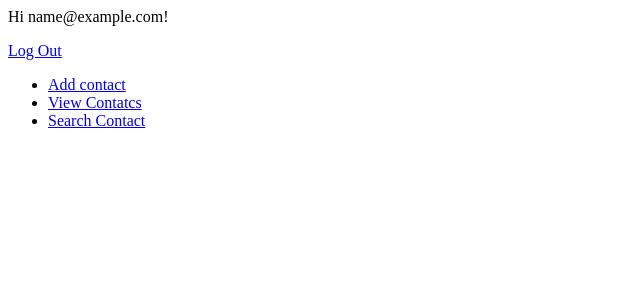
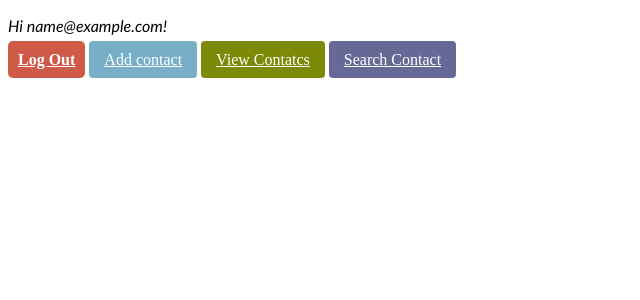
Before and after one commit to mahammed1991/book, a Django app: page / in a window 1280 px wide. Shown: the top 300 px of the page, without its empty margins (0-640 px from the left). Run offline with Django 3.2, Linux system fonts and the light colour scheme; the visitor is signed in with stand-in values (Sample User, id 1).

Commit message:
UI update

```diff
--- a/c_book/views.py
+++ b/c_book/views.py
@@ -49,8 +49,10 @@ def get_all_contacts(request):
 
 @login_required
 def delete_contact(request, contact_id):
-    contact = Contact.objects.get(id=contact_id)
-    contact.delete()
+    try:
+        contact = Contact.objects.get(id=contact_id)
+    except Contact.DoesNotExist:
+        contact = None
     return render(request, 'c_book/contact_delete_confirmation.html')
 
 
--- a/templates/home.html
+++ b/templates/home.html
@@ -4,20 +4,79 @@
    <head>
       <meta charset="utf-8">
       <title></title>
+      <style media="screen">
+      .user-style{
+        font-family: "Trebuchet MS", Verdana, sans-serif;
+      }
+      .log-out{
+
+        width: 100px;
+        height: 20px;
+        background: #cf5a48;
+        padding: 10px;
+        text-align: center;
+        border-radius: 5px;
+        color: white;
+        font-weight: bold;
+
+      }
+      .add-link{
+        background: #79aec8;
+    padding: 10px 15px;
+    border: none;
+    border-radius: 4px;
+    color: #fff;
+    cursor: pointer;
+      }
+
+      .add-link{
+        background: #79aec8;
+    padding: 10px 15px;
+    border: none;
+    border-radius: 4px;
+    color: #fff;
+    cursor: pointer;
+      }
+
+      .get-all-link{
+    background: #7d8a07;
+    padding: 10px 15px;
+    border: none;
+    border-radius: 4px;
+    color: #fff;
+    cursor: pointer;
+      }
+
+      .search-link{
+        background: #666996;
+    padding: 10px 15px;
+    border: none;
+    border-radius: 4px;
+    color: #fff;
+    cursor: pointer;
+      }
+
+
+      </style>
    </head>
    <body>
+
+     <div class="">
        {% if user.is_authenticated %}
-      Hi {{ user.email }}!
-      <p><a href="{% url 'account_logout' %}">Log Out</a></p>
-      <ul>
-         <li><a href="c_book/add">Add contact</a></li>
-         <li><a href="c_book/get_all_contacts">View Contatcs</a></li>
-         <li><a href="c_book/search">Search Contact</a></li>
-      </ul>
+
+       <p class=user-style><i> Hi {{ user.email }}!</i></p>  <a class="log-out" href="{% url 'account_logout' %}">Log Out</a>
+
+          <a class="add-link" href="c_book/add">Add contact</a>
+          <a class="get-all-link" href="c_book/get_all_contacts">View Contatcs</a>
+          <a class="search-link" href="c_book/search">Search Contact</a>
+
        {% else %}
        <p>You are not logged in</p>
        <a href="{% url 'account_login' %}">Log In</a> |
        <a href="{% url 'account_signup' %}">Sign Up</a>
        {% endif %}
+
+     </div>
+
    </body>
 </html>
```
Also changed, not shown: templates/account/logout.html (+17 -1 lines), templates/c_book/all_contacts.html (+13 -0 lines), templates/c_book/contact_delete_confirmation.html (+44 -2 lines), templates/c_book/edit.html (+30 -2 lines). Lines whose indentation alone changed are shown as unchanged.
